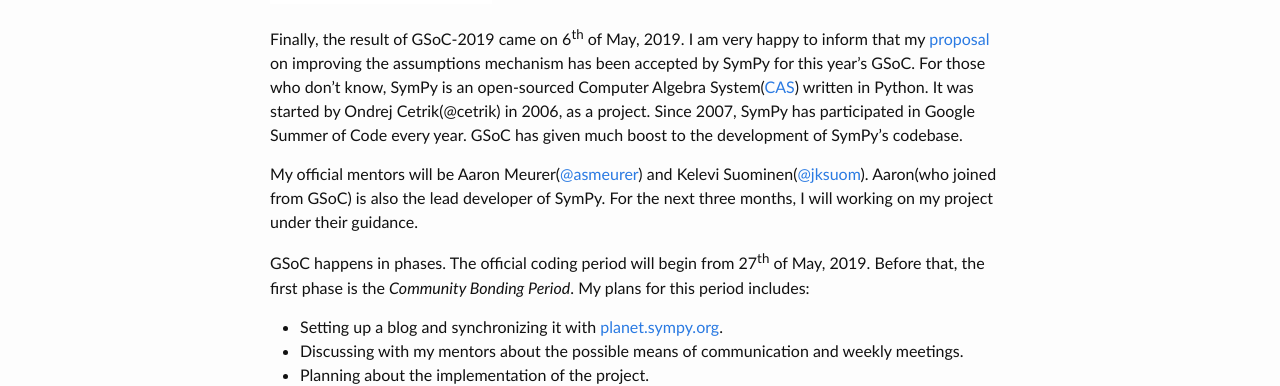
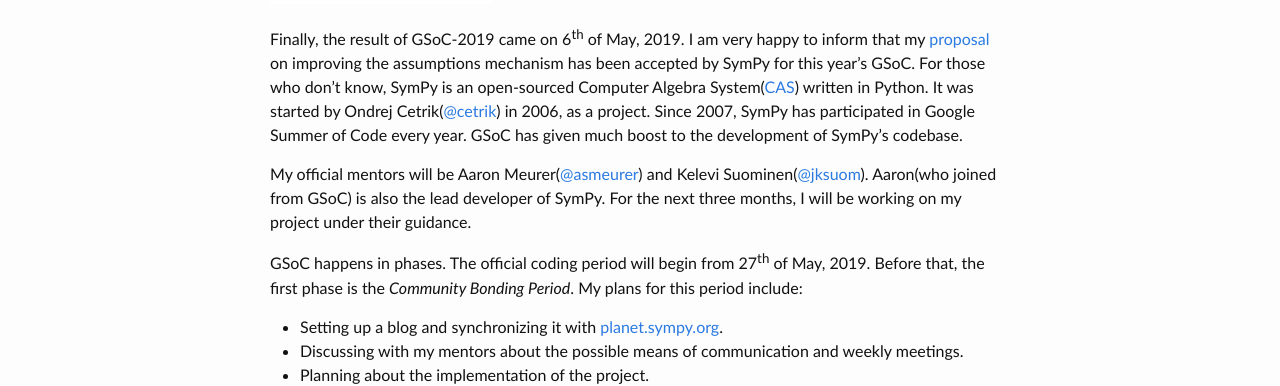
Before and after one commit to ShubhamKJha/ShubhamKJha.github.io, a Jekyll site: the page built from _posts/2019-05-12-Beginning-GSoC-2019.md, in a window 1280 px wide. Shown: the part 391-777 px from the top of the page. Built offline with Jekyll 4.4.1, drawn with Linux system fonts in a browser that asks for light colours; comment, search, counter and statistics services are not loaded.

Commit message:
Fix some typos

```diff
--- a/_posts/2019-05-12-Beginning-GSoC-2019.md
+++ b/_posts/2019-05-12-Beginning-GSoC-2019.md
@@ -11,11 +11,11 @@ tags: [gsoc, sympy]
   <img src="/assets/images/sympy.png" style="width:25%;height:25%;float:right;margin-right:100px;" />
 </a>
 <br><br><br><br><br><br><br><br><br>
-Finally, the result of GSoC-2019 came on 6<sup>th</sup> of May, 2019. I am very happy to inform that my [proposal](https://github.com/sympy/sympy/wiki/GSoC-2019-Proposal-Shubham-Kumar-Jha-:-Improving-Assumptions) on improving the assumptions mechanism has been accepted by SymPy for this year's GSoC. For those who don't know, SymPy is an open-sourced Computer Algebra System([CAS](https://en.wikipedia.org/wiki/Computer_algebra_system)) written in Python. It was started by Ondrej Cetrik(@cetrik) in 2006, as a project. Since 2007, SymPy has participated in Google Summer of Code every year. GSoC has given much boost to the development of SymPy's codebase.
+Finally, the result of GSoC-2019 came on 6<sup>th</sup> of May, 2019. I am very happy to inform that my [proposal](https://github.com/sympy/sympy/wiki/GSoC-2019-Proposal-Shubham-Kumar-Jha-:-Improving-Assumptions) on improving the assumptions mechanism has been accepted by SymPy for this year's GSoC. For those who don't know, SymPy is an open-sourced Computer Algebra System([CAS](https://en.wikipedia.org/wiki/Computer_algebra_system)) written in Python. It was started by Ondrej Cetrik([@cetrik](https://github.com/cetrik)) in 2006, as a project. Since 2007, SymPy has participated in Google Summer of Code every year. GSoC has given much boost to the development of SymPy's codebase.
 
-My official mentors will be Aaron Meurer([@asmeurer](https://github.com/asmeurer)) and Kelevi Suominen([@jksuom](https://github.com/jksuom)). Aaron(who joined from GSoC) is also the lead developer of SymPy. For the next three months, I will working on my project under their guidance.
+My official mentors will be Aaron Meurer([@asmeurer](https://github.com/asmeurer)) and Kelevi Suominen([@jksuom](https://github.com/jksuom)). Aaron(who joined from GSoC) is also the lead developer of SymPy. For the next three months, I will be working on my project under their guidance.
 
-GSoC happens in phases. The official coding period will begin from 27<sup>th</sup> of May, 2019. Before that, the first phase is the *Community Bonding Period*. My plans for this period includes:
+GSoC happens in phases. The official coding period will begin from 27<sup>th</sup> of May, 2019. Before that, the first phase is the *Community Bonding Period*. My plans for this period include:
 * Setting up a blog and synchronizing it with [planet.sympy.org](https://planet.sympy.org/).
 * Discussing with my mentors about the possible means of communication and weekly meetings.
 * Planning about the implementation of the project.
```
